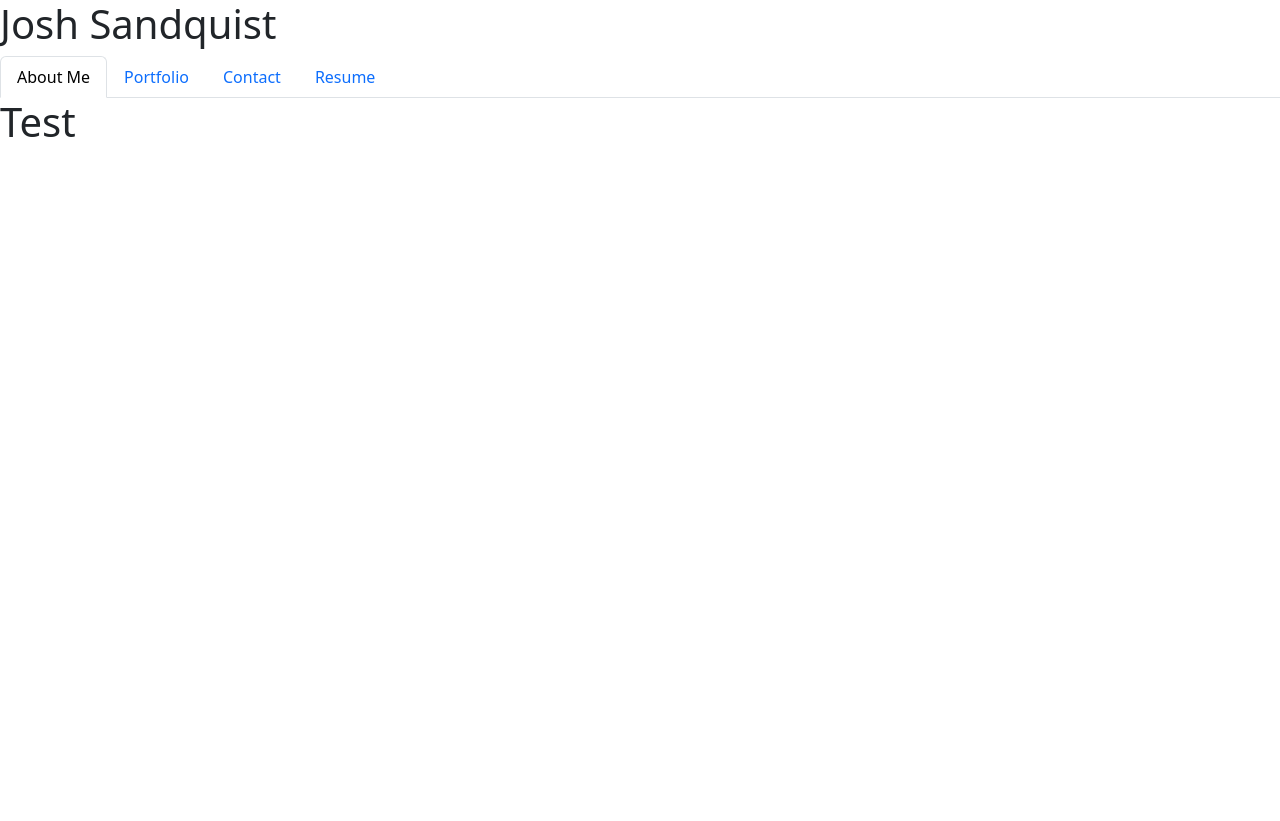
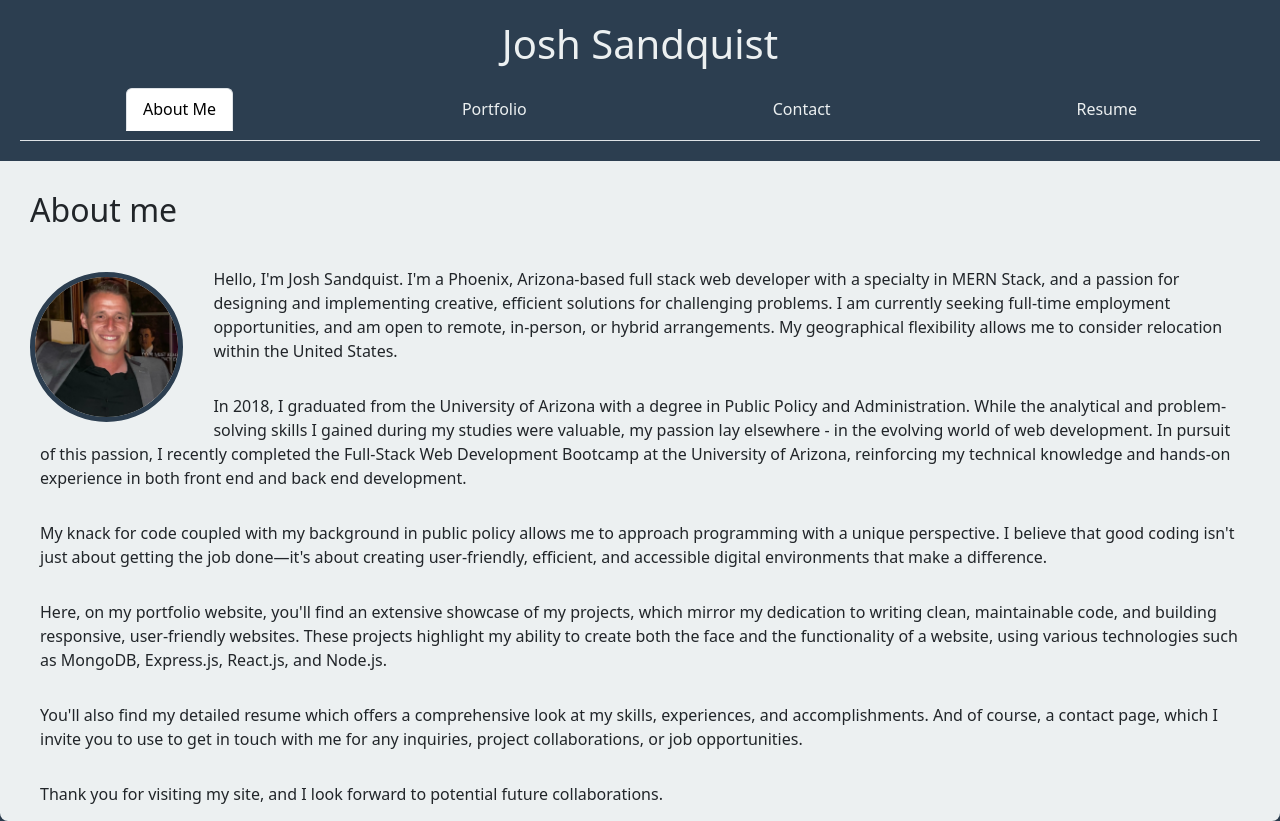
Before and after one commit to joshsandquist/react-portfollio, a React (Create React App) app: page / in a window 1280 px wide. Before the commit the page ends 800 px from the top, so only its background shows below. Built offline with nearby package versions, Linux system fonts and the light colour scheme.

Commit message:
started page layout and styling

```diff
--- /dev/null
+++ b/src/App.css
@@ -0,0 +1,90 @@
+
+:root {
+    --dark: #2c3e50;
+    --light: #ecf0f1;
+    --accent: #3498db;
+    --text-dark: #34495e;
+    --text-light: #bdc3c7;
+}
+
+*{
+    margin: 0;
+    padding: 0;
+    box-sizing: border-box;
+}
+
+body,html{
+    background-color: var(--dark);
+    color: var(--text-dark);
+    font-family:'Trebuchet MS', 'Lucida Sans Unicode', 'Lucida Grande', 'Lucida Sans', Arial, sans-serif;
+    height: 100%;
+    margin: 0;
+    padding: 0;
+}
+
+header {
+    background-color: var(--dark);
+    display: flex;
+    flex-direction: column;
+    align-items: center;
+    padding: 20px;
+    color: var(--light);
+}
+
+header h1 {
+    margin-bottom: 10px;
+}
+
+/* Navigation Styles */
+.nav {
+    display: flex;
+    justify-content: space-around;
+    list-style-type: none;
+    width: 100%;
+    padding: 10px 0;
+}
+
+.nav-item a {
+    color: var(--light);
+    text-decoration: none;
+}
+
+.nav-item a:hover {
+    color: var(--accent);
+}
+
+.nav-item a.active {
+    color: var(--accent);
+    border-bottom: 2px solid var(--accent);
+}
+
+/* Container Styles */
+.portfolioContainer {
+    margin: 0px;
+    padding: 0px;
+    background-color: var(--light);
+    border-radius: 8px;
+    box-shadow: 0 2px 5px rgba(0, 0, 0, 0.1);
+    min-height: 100vh;
+
+}
+
+.portfolioContainer h2 {
+    padding: 30px;
+}
+
+.portfolioPage {
+}
+
+.aboutPage p {
+    padding: 0px 40px 15px 40px;
+
+}
+
+.aboutPage img {
+    height: 150px;
+    border-radius: 50%;
+    border: solid var(--dark) 5px;
+    margin: 5px 30px;
+    float: left;
+}
--- a/src/App.js
+++ b/src/App.js
@@ -1,6 +1,11 @@
 import React from "react"
 import PortfolioContainer from "./components/PortfolioContainer";
+import "./App.css"
 
-const App = () => <PortfolioContainer />
+const App = () =>
+<div className= 'portfolioContainer' >
+    <PortfolioContainer />
+</div>
+
 
 export default App;
--- a/src/components/pages/About.js
+++ b/src/components/pages/About.js
@@ -1,12 +1,28 @@
 import React from 'react'
-
+import ProfilePhoto from '../../images/JoshSandquist.jpg'
 const About = () =>{
 
 return (
-    <div>
-        <h1>
-            Test
-        </h1>
+    <div className='aboutPage'>
+        <h2>
+            About me
+        </h2>
+
+        <img src={ProfilePhoto} alt='Josh Sandquist'></img>
+
+        <p>
+        Hello, I'm Josh Sandquist. I'm a Phoenix, Arizona-based full stack web developer with a specialty in MERN Stack, and a passion for designing and implementing creative, efficient solutions for challenging problems. I am currently seeking full-time employment opportunities, and am open to remote, in-person, or hybrid arrangements. My geographical flexibility allows me to consider relocation within the United States.
+        </p>
+        <p>In 2018, I graduated from the University of Arizona with a degree in Public Policy and Administration. While the analytical and problem-solving skills I gained during my studies were valuable, my passion lay elsewhere - in the evolving world of web development. In pursuit of this passion, I recently completed the Full-Stack Web Development Bootcamp at the University of Arizona, reinforcing my technical knowledge and hands-on experience in both front end and back end development.</p>
+
+        <p>My knack for code coupled with my background in public policy allows me to approach programming with a unique perspective. I believe that good coding isn't just about getting the job done—it's about creating user-friendly, efficient, and accessible digital environments that make a difference.</p>
+
+        <p>Here, on my portfolio website, you'll find an extensive showcase of my projects, which mirror my dedication to writing clean, maintainable code, and building responsive, user-friendly websites. These projects highlight my ability to create both the face and the functionality of a website, using various technologies such as MongoDB, Express.js, React.js, and Node.js.</p>
+
+        <p>You'll also find my detailed resume which offers a comprehensive look at my skills, experiences, and accomplishments. And of course, a contact page, which I invite you to use to get in touch with me for any inquiries, project collaborations, or job opportunities.</p>
+
+        <p>Thank you for visiting my site, and I look forward to potential future collaborations.</p>
+
     </div>
   )};
 
--- a/src/components/pages/Contact.js
+++ b/src/components/pages/Contact.js
@@ -3,10 +3,10 @@ import React from 'react'
 const Contact = () =>{
 
 return (
-    <div>
-        <h1>
+    <div className='contactPage'>
+        <h2>
             Contact Test
-        </h1>
+        </h2>
     </div>
   )};
 
--- a/src/components/pages/Portfolio.js
+++ b/src/components/pages/Portfolio.js
@@ -3,10 +3,10 @@ import React from 'react'
 const Portfolio = () =>{
 
 return (
-    <div>
-        <h1>
+    <div className= 'portfolioPage'>
+        <h2>
             Portfolio Test
-        </h1>
+        </h2>
     </div>
   )};
 
--- a/src/components/pages/Resume.js
+++ b/src/components/pages/Resume.js
@@ -3,10 +3,10 @@ import React from 'react'
 const Resume = () =>{
 
 return (
-    <div>
-        <h1>
+    <div className='resumePage'>
+        <h2>
             Resume Test
-        </h1>
+        </h2>
     </div>
   )};
 
```
Also changed, not shown: src/images/JoshSandquist.jpg (added).
